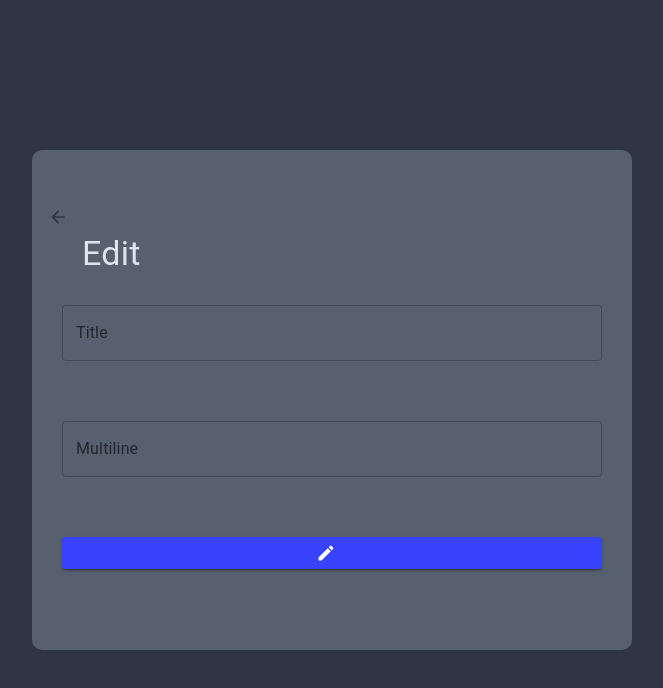
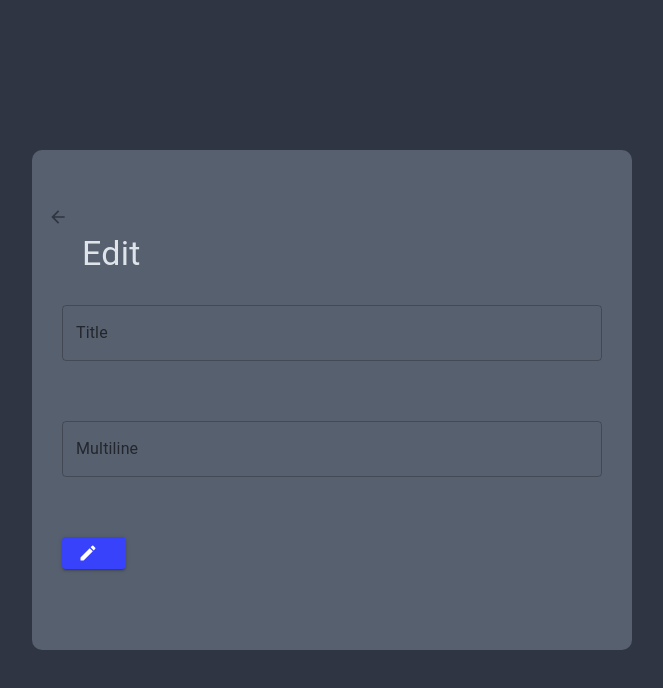
Before and after one commit to Haile-08/Redux_Async, a React (Create React App) app in the folder client/: page /Edit in a window 1280 px wide. Shown: the top 688 px of the page, without its empty margins (308-971 px from the left). Built offline with nearby package versions, Linux system fonts and the light colour scheme.

Commit message:
fixed the error

```diff
--- a/client/src/components/Applayout.js
+++ b/client/src/components/Applayout.js
@@ -36,11 +36,9 @@ const Applayout = () => {
             Redux Todo App
           </Typography>
 
-          {item.map((i) => {
-            return (
-              <Items key={i._id} id={i._id} title={i.title} text={i.text} />
-            );
-          })}
+          {item.map((i) => (
+            <Items key={i._id} id={i._id} title={i.title} text={i.text} />
+          ))}
 
           <Link to="/add">
             <Button startIcon={<AddIcon />} />
--- a/client/src/components/page/EditPage.js
+++ b/client/src/components/page/EditPage.js
@@ -79,7 +79,7 @@ const Editpage = () => {
             setText(e.target.value);
           }}
         />
-
+        <Link to="/">
           <Button
             variant="contained"
             startIcon={<EditIcon />}
@@ -94,6 +94,7 @@ const Editpage = () => {
               setTitle("");
             }}
           />
+        </Link>
       </Box>
     </Grid>
   );
```
Lines whose indentation alone changed are shown as unchanged.
